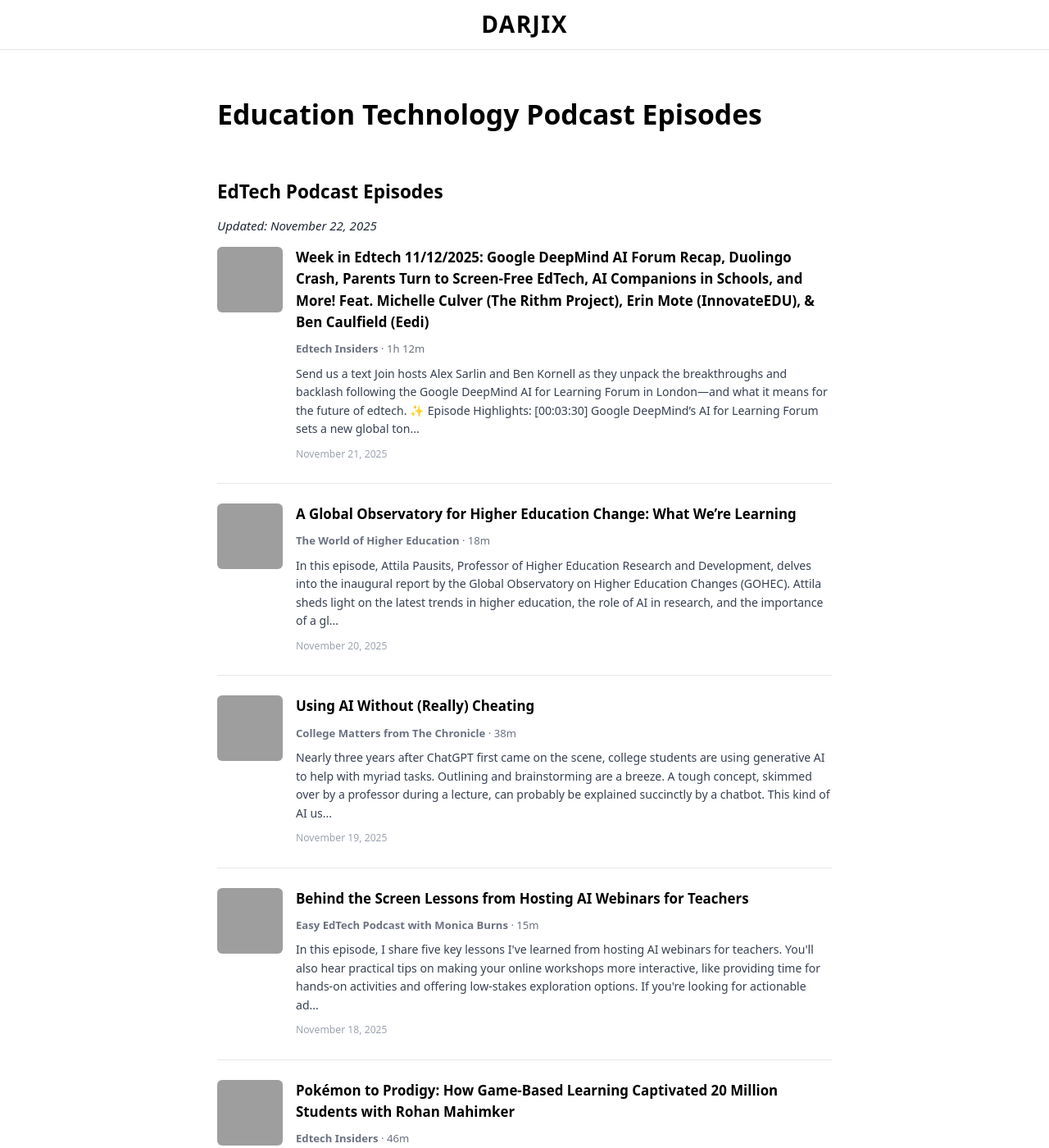
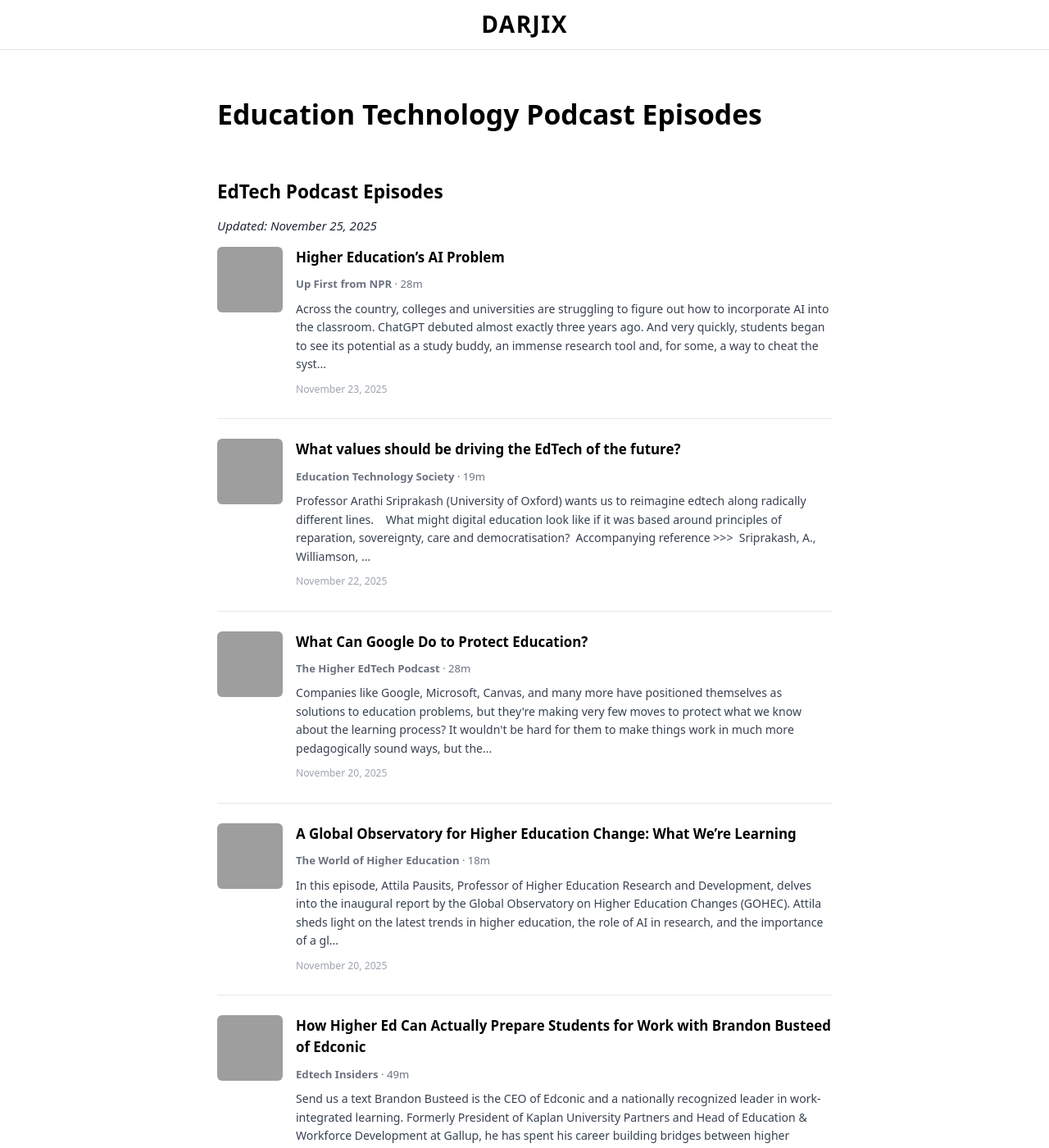
Before and after one commit to saldarji/darjix, a Jekyll site: the page built from podcasts.html, in a window 1280 px wide and 1400 px high. Shown: the whole window at 82% size. Built offline with Jekyll 4.4.1, drawn with Linux system fonts in a browser that asks for light colours; some of the changed text lies outside the part shown; grey boxes are pictures that could not be loaded.

Commit message:
🤖 Auto-update: EdTech Podcasts - November 25, 2025

```diff
--- a/_includes/edtech-podcasts.md
+++ b/_includes/edtech-podcasts.md
@@ -1,14 +1,11 @@
 # EdTech Podcast Episodes
-*Updated: November 22, 2025*
+*Updated: November 25, 2025*
 
-<div style="display: flex; margin-bottom: 24px; padding-bottom: 24px; border-bottom: 1px solid #e5e7eb;"><div style="flex-shrink: 0; width: 80px; height: 80px; margin-right: 16px; border-radius: 6px; overflow: hidden;"><img src="https://is1-ssl.mzstatic.com/image/thumb/Podcasts211/v4/f5/d7/04/f5d70437-f7c0-9dd4-a373-b8322de720bc/mza_12265101966404183675.jpg/160x160bb.jpg" alt="Week in Edtech 11/12/2025: Google DeepMind AI Forum Recap, Duolingo Crash, Parents Turn to Screen-Free EdTech, AI Companions in Schools, and More! Feat. Michelle Culver (The Rithm Project), Erin Mote (InnovateEDU), & Ben Caulfield (Eedi)" style="width: 100%; height: 100%; object-fit: cover; display: block;"></div><div style="flex: 1;"><h3 style="margin: 0 0 8px 0; font-size: 1.125rem; font-weight: 600;"><a href="https://podcasts.apple.com/us/podcast/week-in-edtech-11-12-2025-google-deepmind-ai-forum/id1592196859?i=1000737786153&uo=4" style="color: #000; text-decoration: none;">Week in Edtech 11/12/2025: Google DeepMind AI Forum Recap, Duolingo Crash, Parents Turn to Screen-Free EdTech, AI Companions in Schools, and More! Feat. Michelle Culver (The Rithm Project), Erin Mote (InnovateEDU), & Ben Caulfield (Eedi)</a></h3><p style="margin: 0 0 8px 0; font-size: 0.875rem; color: #6b7280;"><strong>Edtech Insiders</strong> · 1h 12m</p><p style="margin: 0 0 8px 0; font-size: 0.9375rem; color: #374151; line-height: 1.6;">Send us a text
-Join hosts Alex Sarlin and Ben Kornell as they unpack the breakthroughs and backlash following the Google DeepMind AI for Learning Forum in London—and what it means for the future of edtech.
-✨ Episode Highlights:
-[00:03:30] Google DeepMind’s AI for Learning Forum sets a new global ton...</p><p style="margin: 0; font-size: 0.8125rem; color: #9ca3af;">November 21, 2025</p></div></div>
+<div style="display: flex; margin-bottom: 24px; padding-bottom: 24px; border-bottom: 1px solid #e5e7eb;"><div style="flex-shrink: 0; width: 80px; height: 80px; margin-right: 16px; border-radius: 6px; overflow: hidden;"><img src="https://is1-ssl.mzstatic.com/image/thumb/Podcasts221/v4/88/4f/20/884f206c-ac38-1241-d9df-304f5f3daa3f/mza_6800322949530412268.jpg/160x160bb.jpg" alt="Higher Education’s AI Problem" style="width: 100%; height: 100%; object-fit: cover; display: block;"></div><div style="flex: 1;"><h3 style="margin: 0 0 8px 0; font-size: 1.125rem; font-weight: 600;"><a href="https://podcasts.apple.com/us/podcast/higher-educations-ai-problem/id1222114325?i=1000737843649&uo=4" style="color: #000; text-decoration: none;">Higher Education’s AI Problem</a></h3><p style="margin: 0 0 8px 0; font-size: 0.875rem; color: #6b7280;"><strong>Up First from NPR</strong> · 28m</p><p style="margin: 0 0 8px 0; font-size: 0.9375rem; color: #374151; line-height: 1.6;">Across the country, colleges and universities are struggling to figure out how to incorporate AI into the classroom. ChatGPT debuted almost exactly three years ago. And very quickly, students began to see its potential as a study buddy, an immense research tool and, for some, a way to cheat the syst...</p><p style="margin: 0; font-size: 0.8125rem; color: #9ca3af;">November 23, 2025</p></div></div>
+<div style="display: flex; margin-bottom: 24px; padding-bottom: 24px; border-bottom: 1px solid #e5e7eb;"><div style="flex-shrink: 0; width: 80px; height: 80px; margin-right: 16px; border-radius: 6px; overflow: hidden;"><img src="https://is1-ssl.mzstatic.com/image/thumb/Podcasts221/v4/04/6c/44/046c4497-21cf-88a6-88de-83e4bc432a85/mza_6726195269229131914.jpg/160x160bb.jpg" alt="What values should be driving the EdTech of the future?" style="width: 100%; height: 100%; object-fit: cover; display: block;"></div><div style="flex: 1;"><h3 style="margin: 0 0 8px 0; font-size: 1.125rem; font-weight: 600;"><a href="https://podcasts.apple.com/us/podcast/what-values-should-be-driving-the-edtech-of-the-future/id1690328180?i=1000737872990&uo=4" style="color: #000; text-decoration: none;">What values should be driving the EdTech of the future?</a></h3><p style="margin: 0 0 8px 0; font-size: 0.875rem; color: #6b7280;"><strong>Education Technology Society</strong> · 19m</p><p style="margin: 0 0 8px 0; font-size: 0.9375rem; color: #374151; line-height: 1.6;">Professor Arathi Sriprakash (University of Oxford) wants us to reimagine edtech along radically different lines.
+What might digital education look like if it was based around principles of reparation, sovereignty, care and democratisation?
+Accompanying reference >>>  Sriprakash, A., Williamson, ...</p><p style="margin: 0; font-size: 0.8125rem; color: #9ca3af;">November 22, 2025</p></div></div>
+<div style="display: flex; margin-bottom: 24px; padding-bottom: 24px; border-bottom: 1px solid #e5e7eb;"><div style="flex-shrink: 0; width: 80px; height: 80px; margin-right: 16px; border-radius: 6px; overflow: hidden;"><img src="https://is1-ssl.mzstatic.com/image/thumb/Podcasts115/v4/8a/e3/0e/8ae30e3b-fc28-61b7-1c58-d028bc292367/mza_3335113165343849054.png/160x160bb.jpg" alt="What Can Google Do to Protect Education?" style="width: 100%; height: 100%; object-fit: cover; display: block;"></div><div style="flex: 1;"><h3 style="margin: 0 0 8px 0; font-size: 1.125rem; font-weight: 600;"><a href="https://podcasts.apple.com/us/podcast/what-can-google-do-to-protect-education/id1475986858?i=1000737591047&uo=4" style="color: #000; text-decoration: none;">What Can Google Do to Protect Education?</a></h3><p style="margin: 0 0 8px 0; font-size: 0.875rem; color: #6b7280;"><strong>The Higher EdTech Podcast</strong> · 28m</p><p style="margin: 0 0 8px 0; font-size: 0.9375rem; color: #374151; line-height: 1.6;">Companies like Google, Microsoft, Canvas, and many more have positioned themselves as solutions to education problems, but they're making very few moves to protect what we know about the learning process? It wouldn't be hard for them to make things work in much more pedagogically sound ways, but the...</p><p style="margin: 0; font-size: 0.8125rem; color: #9ca3af;">November 20, 2025</p></div></div>
 <div style="display: flex; margin-bottom: 24px; padding-bottom: 24px; border-bottom: 1px solid #e5e7eb;"><div style="flex-shrink: 0; width: 80px; height: 80px; margin-right: 16px; border-radius: 6px; overflow: hidden;"><img src="https://is1-ssl.mzstatic.com/image/thumb/Podcasts211/v4/cd/96/1b/cd961b4e-da57-b7d3-5195-0764f64c62c5/mza_12528971482097267039.jpg/160x160bb.jpg" alt="A Global Observatory for Higher Education Change: What We’re Learning" style="width: 100%; height: 100%; object-fit: cover; display: block;"></div><div style="flex: 1;"><h3 style="margin: 0 0 8px 0; font-size: 1.125rem; font-weight: 600;"><a href="https://podcasts.apple.com/us/podcast/a-global-observatory-for-higher-education-change/id1669330217?i=1000737580026&uo=4" style="color: #000; text-decoration: none;">A Global Observatory for Higher Education Change: What We’re Learning</a></h3><p style="margin: 0 0 8px 0; font-size: 0.875rem; color: #6b7280;"><strong>The World of Higher Education</strong> · 18m</p><p style="margin: 0 0 8px 0; font-size: 0.9375rem; color: #374151; line-height: 1.6;">In this episode, Attila Pausits, Professor of Higher Education Research and Development, delves into the inaugural report by the Global Observatory on Higher Education Changes (GOHEC). Attila sheds light on the latest trends in higher education, the role of AI in research, and the importance of a gl...</p><p style="margin: 0; font-size: 0.8125rem; color: #9ca3af;">November 20, 2025</p></div></div>
-<div style="display: flex; margin-bottom: 24px; padding-bottom: 24px; border-bottom: 1px solid #e5e7eb;"><div style="flex-shrink: 0; width: 80px; height: 80px; margin-right: 16px; border-radius: 6px; overflow: hidden;"><img src="https://is1-ssl.mzstatic.com/image/thumb/Podcasts221/v4/88/9a/37/889a3748-4c1f-0b2f-8519-d6ffed2bfce4/mza_5742500602040990184.jpeg/160x160bb.jpg" alt="Using AI Without (Really) Cheating" style="width: 100%; height: 100%; object-fit: cover; display: block;"></div><div style="flex: 1;"><h3 style="margin: 0 0 8px 0; font-size: 1.125rem; font-weight: 600;"><a href="https://podcasts.apple.com/us/podcast/using-ai-without-really-cheating/id1766357400?i=1000737490699&uo=4" style="color: #000; text-decoration: none;">Using AI Without (Really) Cheating</a></h3><p style="margin: 0 0 8px 0; font-size: 0.875rem; color: #6b7280;"><strong>College Matters from The Chronicle</strong> · 38m</p><p style="margin: 0 0 8px 0; font-size: 0.9375rem; color: #374151; line-height: 1.6;">Nearly three years after ChatGPT first came on the scene, college students are using generative AI to help with myriad tasks. Outlining and brainstorming are a breeze. A tough concept, skimmed over by a professor during a lecture, can probably be explained succinctly by a chatbot. This kind of AI us...</p><p style="margin: 0; font-size: 0.8125rem; color: #9ca3af;">November 19, 2025</p></div></div>
-<div style="display: flex; margin-bottom: 24px; padding-bottom: 24px; border-bottom: 1px solid #e5e7eb;"><div style="flex-shrink: 0; width: 80px; height: 80px; margin-right: 16px; border-radius: 6px; overflow: hidden;"><img src="https://is1-ssl.mzstatic.com/image/thumb/Podcasts116/v4/45/6b/4c/456b4cbd-6d0e-dc21-cf4a-588481661d39/mza_10952646218011330630.jpg/160x160bb.jpg" alt="Behind the Screen Lessons from Hosting AI Webinars for Teachers" style="width: 100%; height: 100%; object-fit: cover; display: block;"></div><div style="flex: 1;"><h3 style="margin: 0 0 8px 0; font-size: 1.125rem; font-weight: 600;"><a href="https://podcasts.apple.com/us/podcast/behind-the-screen-lessons-from-hosting-ai-webinars/id1454190031?i=1000737224523&uo=4" style="color: #000; text-decoration: none;">Behind the Screen Lessons from Hosting AI Webinars for Teachers</a></h3><p style="margin: 0 0 8px 0; font-size: 0.875rem; color: #6b7280;"><strong>Easy EdTech Podcast with Monica Burns</strong> · 15m</p><p style="margin: 0 0 8px 0; font-size: 0.9375rem; color: #374151; line-height: 1.6;">In this episode, I share five key lessons I've learned from hosting AI webinars for teachers. You'll also hear practical tips on making your online workshops more interactive, like providing time for hands-on activities and offering low-stakes exploration options. If you're looking for actionable ad...</p><p style="margin: 0; font-size: 0.8125rem; color: #9ca3af;">November 18, 2025</p></div></div>
-<div style="display: flex; margin-bottom: 24px; padding-bottom: 24px; border-bottom: 1px solid #e5e7eb;"><div style="flex-shrink: 0; width: 80px; height: 80px; margin-right: 16px; border-radius: 6px; overflow: hidden;"><img src="https://is1-ssl.mzstatic.com/image/thumb/Podcasts211/v4/18/5e/a2/185ea2e0-87c6-a0db-5f91-2650fcebd949/mza_8988382447466394416.jpg/160x160bb.jpg" alt="Pokémon to Prodigy: How Game-Based Learning Captivated 20 Million Students with Rohan Mahimker" style="width: 100%; height: 100%; object-fit: cover; display: block;"></div><div style="flex: 1;"><h3 style="margin: 0 0 8px 0; font-size: 1.125rem; font-weight: 600;"><a href="https://podcasts.apple.com/us/podcast/pok%C3%A9mon-to-prodigy-how-game-based-learning-captivated/id1592196859?i=1000737089860&uo=4" style="color: #000; text-decoration: none;">Pokémon to Prodigy: How Game-Based Learning Captivated 20 Million Students with Rohan Mahimker</a></h3><p style="margin: 0 0 8px 0; font-size: 0.875rem; color: #6b7280;"><strong>Edtech Insiders</strong> · 46m</p><p style="margin: 0 0 8px 0; font-size: 0.9375rem; color: #374151; line-height: 1.6;">Send us a text
-Rohan Mahimker is Co-Founder and Co-CEO of Prodigy Education, a global leader in digital game-based learning.
-Rohan launched Prodigy alongside his fellow Co-Founder and Co-CEO Alex Peters in 2011. Today, Prodigy’s flagship math game is used by more than 20 million 1st-8th Grade studen...</p><p style="margin: 0; font-size: 0.8125rem; color: #9ca3af;">November 17, 2025</p></div></div>
-<div style="display: flex; margin-bottom: 24px; padding-bottom: 24px; border-bottom: 1px solid #e5e7eb;"><div style="flex-shrink: 0; width: 80px; height: 80px; margin-right: 16px; border-radius: 6px; overflow: hidden;"><img src="https://is1-ssl.mzstatic.com/image/thumb/Podcasts122/v4/f1/fe/d9/f1fed939-3e25-b44c-f538-87aac07729fe/mza_14649981849112613329.jpeg/160x160bb.jpg" alt="Proactive Agents for the Web with Devi Parikh" style="width: 100%; height: 100%; object-fit: cover; display: block;"></div><div style="flex: 1;"><h3 style="margin: 0 0 8px 0; font-size: 1.125rem; font-weight: 600;"><a href="https://podcasts.apple.com/us/podcast/proactive-agents-for-the-web-with-devi-parikh/id1116303051?i=1000737317305&uo=4" style="color: #000; text-decoration: none;">Proactive Agents for the Web with Devi Parikh</a></h3><p style="margin: 0 0 8px 0; font-size: 0.875rem; color: #6b7280;"><strong>The TWIML AI Podcast (formerly This Week in Machine Learning & Artificial Intelligence)</strong> · 56m</p><p style="margin: 0 0 8px 0; font-size: 0.9375rem; color: #374151; line-height: 1.6;">Today, we're joined by Devi Parikh, co-founder and co-CEO of Yutori, to discuss browser use models and a future where we interact with the web through proactive, autonomous agents. We explore the technical challenges of creating reliable web agents, the advantages of visually-grounded models that op...</p><p style="margin: 0; font-size: 0.8125rem; color: #9ca3af;">November 19, 2025</p></div></div>
+<div style="display: flex; margin-bottom: 24px; padding-bottom: 24px; border-bottom: 1px solid #e5e7eb;"><div style="flex-shrink: 0; width: 80px; height: 80px; margin-right: 16px; border-radius: 6px; overflow: hidden;"><img src="https://is1-ssl.mzstatic.com/image/thumb/Podcasts211/v4/f7/15/05/f71505d9-d166-2989-f50f-195635b01f36/mza_5537341484542075338.jpg/160x160bb.jpg" alt="How Higher Ed Can Actually Prepare Students for Work with Brandon Busteed of Edconic" style="width: 100%; height: 100%; object-fit: cover; display: block;"></div><div style="flex: 1;"><h3 style="margin: 0 0 8px 0; font-size: 1.125rem; font-weight: 600;"><a href="https://podcasts.apple.com/us/podcast/how-higher-ed-can-actually-prepare-students-for-work/id1592196859?i=1000738116709&uo=4" style="color: #000; text-decoration: none;">How Higher Ed Can Actually Prepare Students for Work with Brandon Busteed of Edconic</a></h3><p style="margin: 0 0 8px 0; font-size: 0.875rem; color: #6b7280;"><strong>Edtech Insiders</strong> · 49m</p><p style="margin: 0 0 8px 0; font-size: 0.9375rem; color: #374151; line-height: 1.6;">Send us a text
+Brandon Busteed is the CEO of Edconic and a nationally recognized leader in work-integrated learning. Formerly President of Kaplan University Partners and Head of Education & Workforce Development at Gallup, he has spent his career building bridges between higher education and industr...</p><p style="margin: 0; font-size: 0.8125rem; color: #9ca3af;">November 24, 2025</p></div></div>
```
